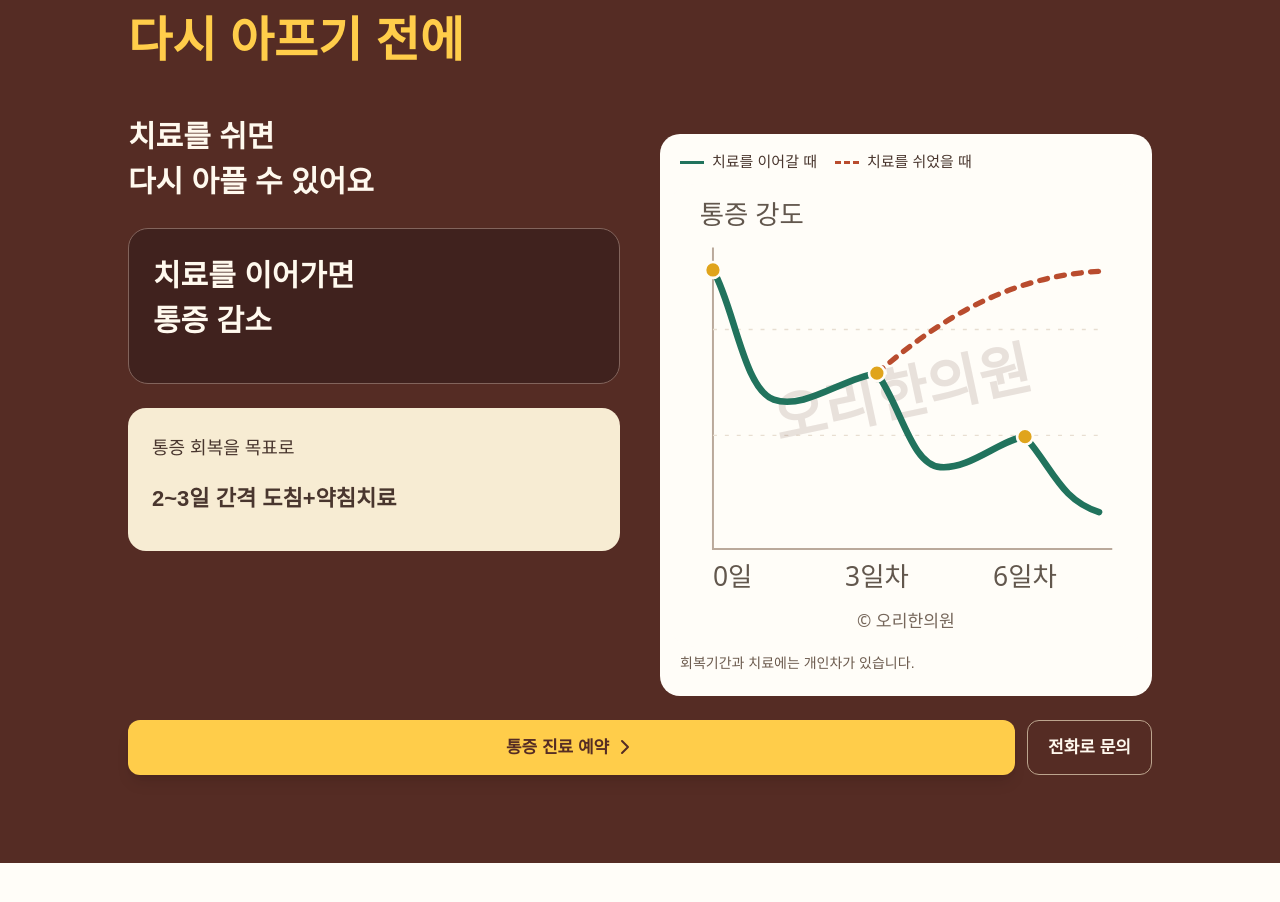
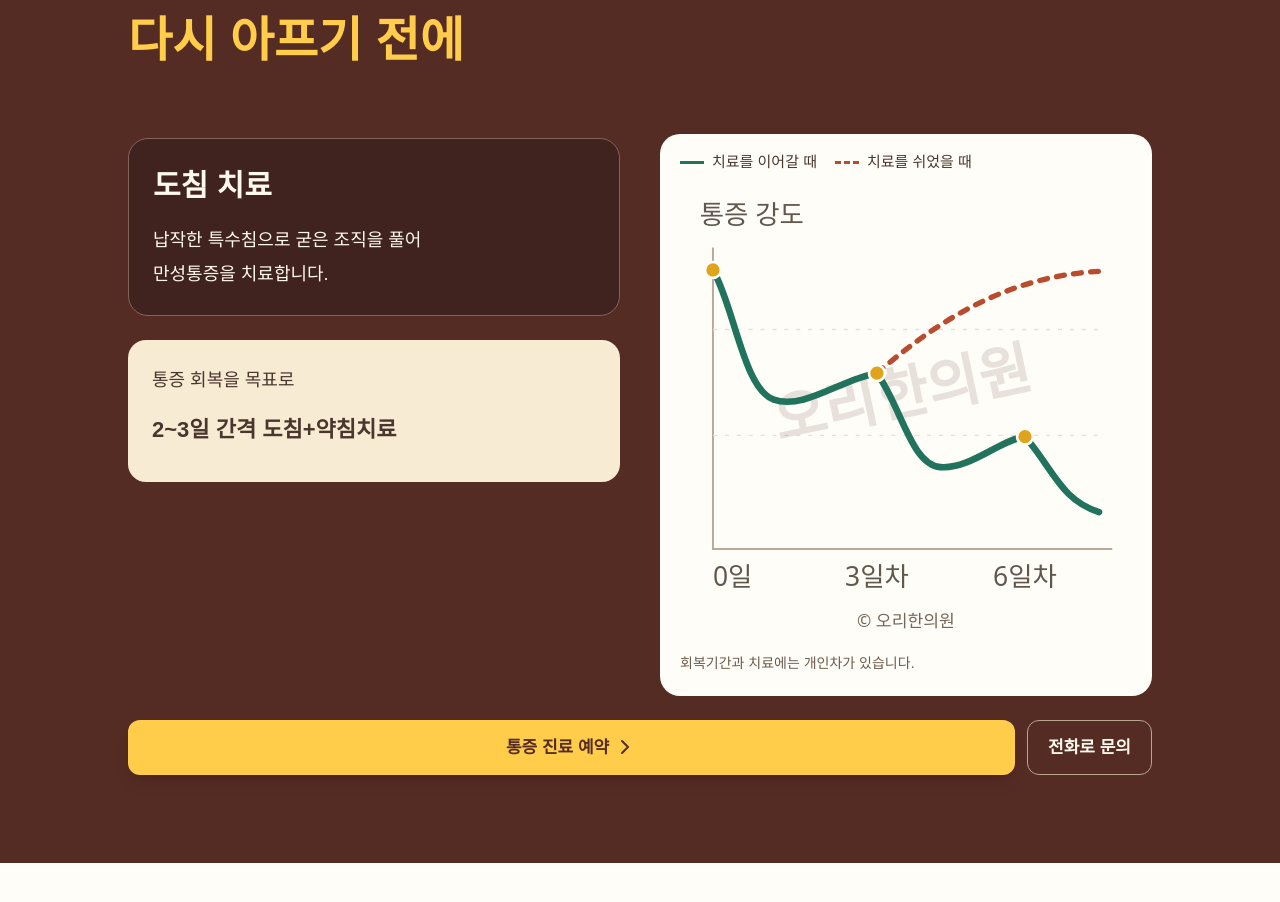
Before and after one commit to kanata-git-hub/orihani, a React (Vite) app: page / in a window 1280 px wide. Shown: the part 2133-3035 px from the top of the page. Built offline with nearby package versions, Linux system fonts and the light colour scheme; a web font is replaced by a local one.

Commit message:
Explain acupotomy in chronic pain section instead of repeating chart captions

```diff
--- a/src/components/sections/SolutionPainSection.tsx
+++ b/src/components/sections/SolutionPainSection.tsx
@@ -5,8 +5,7 @@ export default function SolutionPainSection() {
   return <section id="clinic-pain" className="care-section care-dark"><div className="care-shell">
     <header className="care-heading"><h2>만성 통증,<br />다시 아프기 전에</h2></header>
     <div className="care-grid"><div>
-      <h3>치료를 쉬면<br />다시 아플 수 있어요</h3>
-      <div className="care-treatment"><h3>치료를 이어가면<br />통증 감소</h3></div>
+      <div className="care-treatment col-span-2"><h3>도침 치료</h3><p>납작한 특수침으로 굳은 조직을 풀어<br />만성통증을 치료합니다.</p></div>
       <div className="care-highlight"><p>통증 회복을 목표로</p><strong>2~3일 간격 도침+약침치료</strong></div>
     </div><RecoveryChart type="pain" /></div>
     <div className="care-actions"><NaverCTA text="통증 진료 예약" placement="care_pain" className="care-button" /><a href="tel:0537537797" className="care-phone">전화로 문의</a></div>
```
